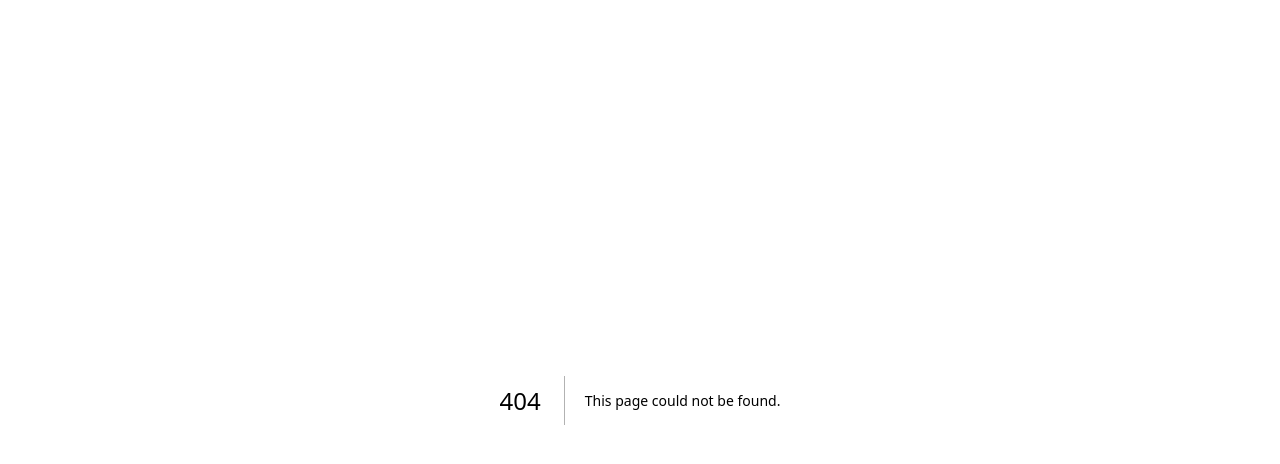
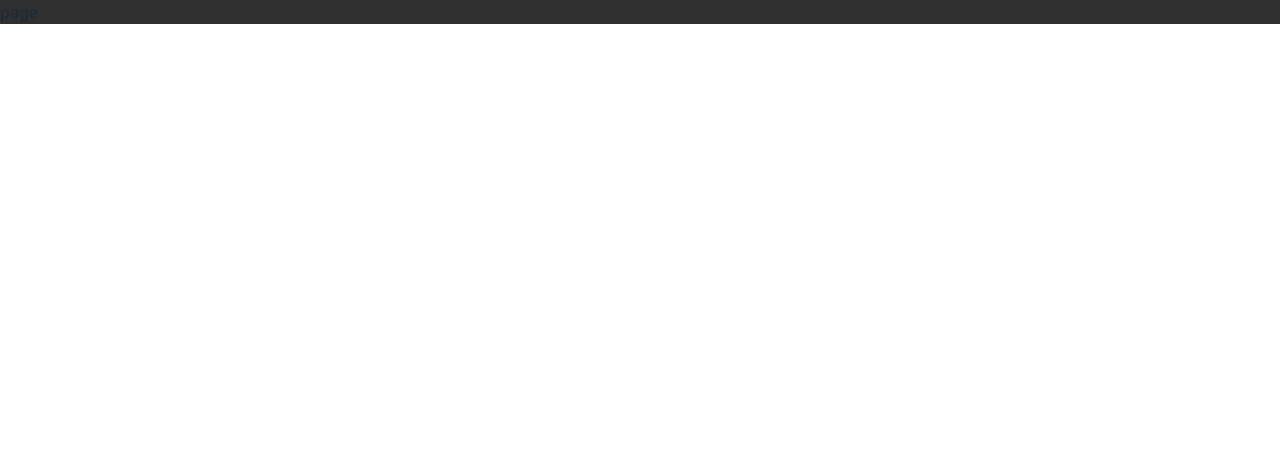
Before and after one commit to nesathanozturk/notluyorum, a Next.js app: page /notes in a window 1280 px wide. Before the commit this address had no page. Shown: the top 464 px of the page. Built offline with nearby package versions, Linux system fonts and the light colour scheme.

Commit message:
feat: create notes page

```diff
--- /dev/null
+++ b/src/app/notes/page.tsx
@@ -0,0 +1,5 @@
+const NotesPage = () => {
+  return <div>page</div>;
+};
+
+export default NotesPage;
```
